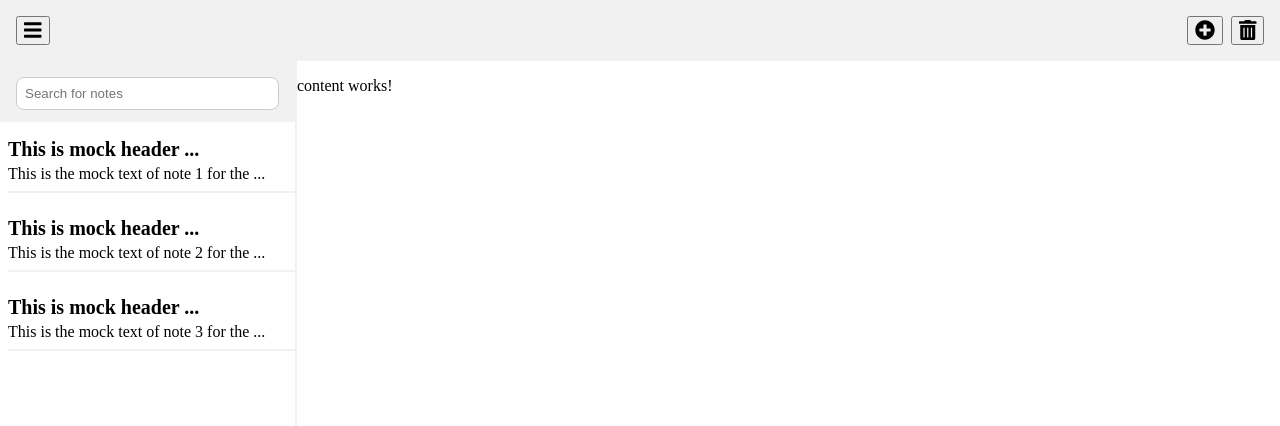
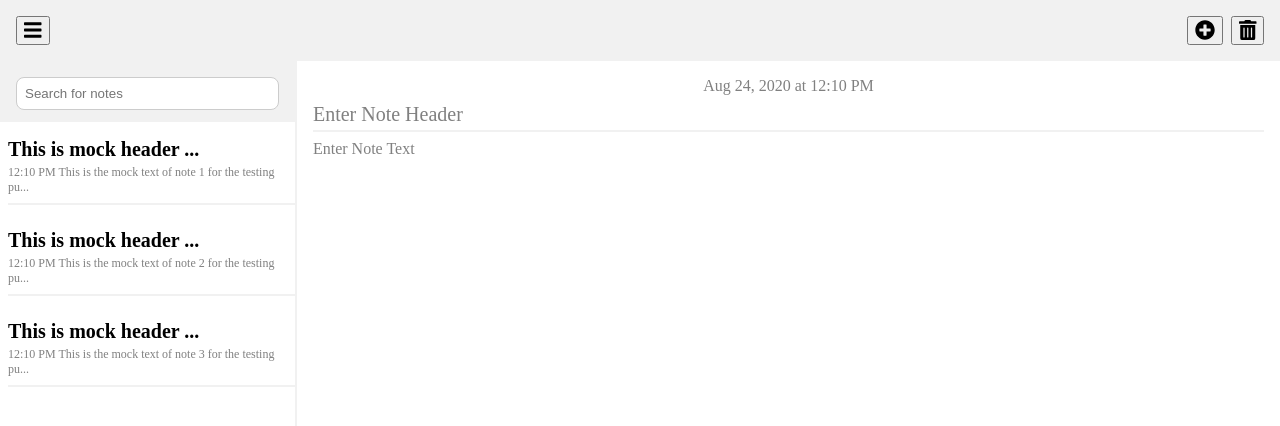
Before and after one commit to tomlone/noteApp, an Angular app: page / in a window 1280 px wide. Shown: the top 426 px of the page. Built offline with nearby package versions, Linux system fonts and the light colour scheme.

Commit message:
contentEditable cursor jump is fixed

```diff
--- a/src/app/common/components/content/content.component.html
+++ b/src/app/common/components/content/content.component.html
@@ -1 +1,24 @@
-<p>content works!</p>
+<div class="m-16">
+    <div class="fs-16 text-center mb-8 text-color">
+        {{ getDate() | date}} at {{getDate() | date: 'shortTime' }}
+    </div>
+
+    <div id="noteHeader" contenteditable='true'
+        class="fs-20 fw-600 mb-8 border-bottom pb-4px"
+        data-placeholder='Enter Note Header'
+        [textContent]='noteService.selectedNote?.header'
+        (input)='readAndSetData($event, "header")'
+    >
+
+    </div>
+
+    <div id="noteText" contenteditable="true"
+        class="fs-16"
+        data-placeholder='Enter Note Text'
+        [textContent]="noteService.selectedNote?.text"
+        (input)='readAndSetData($event, "text")'
+    >
+
+    </div>
+
+</div>
--- a/src/app/common/components/content/content.component.scss
+++ b/src/app/common/components/content/content.component.scss
@@ -0,0 +1,12 @@
+#noteHeader:empty::before {
+    color                       :   grey !important;
+    content                     :   attr(data-placeholder);
+    cursor                      :   text !important;
+    font-weight                 :   300 !important;
+}
+
+#noteText:empty::before {
+    color                       :   grey !important;
+    content                     :   attr(data-placeholder);
+    cursor                      :   text !important;
+}
--- a/src/app/common/components/content/content.component.ts
+++ b/src/app/common/components/content/content.component.ts
@@ -1,4 +1,7 @@
 import { Component, OnInit      }   from    '@angular/core';
+
+import { NoteService            }   from    '../../services/note.service';
+import { Note } from '../../models/note.model';
 
 @Component({
     selector                    :   'content-component',
@@ -7,9 +10,83 @@ import { Component, OnInit      }   from    '@angular/core';
 })
 export class ContentComponent implements OnInit {
 
-    constructor() { }
+    constructor(
+        public noteService      :   NoteService
+    ) { }
 
     ngOnInit(): void {
     }
 
+    public getDate(): Date {
+		// return new Date();
+		if(this.noteService.selectedNote && this.noteService.selectedNote.updatedAt) {
+			return new Date(this.noteService.selectedNote.updatedAt);
+		} else {
+			return new Date();
+		}
+    }
+
+    public readAndSetData(
+		ev						: 	any,
+		type					?: 	'header' | 'text'
+	): void {
+
+        // let element             =   document.getElementById('noteHeader');
+        // let range               =   document.createRange();
+        // let position            =   element.innerText.length;
+        // let selection           =   window.getSelection();
+        // console.log(position);
+        //
+        // if(position > 0) {
+            // range.setStartAfter(element.firstChild);
+            // document.getSelection().collapseToEnd();
+            // range.collapse(true);
+            // selection.removeAllRanges();
+            // selection.addRange(range);
+        // }
+
+
+		let payload				:	Note   			=	new Note({});
+		let notes				:	Note[]			=	this.noteService.notesData$.getValue();
+		// this.notes				=	this.noteService.notesData$.getValue();
+		console.log(ev.path[0].innerText, type);
+        // let selection           =   window.getSelection();
+
+        // notes[this.noteService.selectedIndex].header = '';
+        if(type === 'header') {
+            notes[this.noteService.selectedIndex].header    =   ev.path[0].innerText;
+        }
+
+        if(type === 'text') {
+            notes[this.noteService.selectedIndex].text    =   ev.path[0].innerText;
+        }
+
+
+
+		// let x = document.getElementById('noteHeader').innerHTML;
+		// console.log('x -> ', x);
+
+		// debugger;
+		// if(type === 'header') {
+			// payload.header		=	ev.path[0].innerText;
+			// this.notes[this.noteService.selectedIndex].header	=	'';
+			// notes[this.noteService.selectedIndex].header	=	ev.path[0].innerText;
+		// }
+
+		// if(type === 'text') {
+			// payload.text		=	ev.path[0].innerText;
+			// this.notes[this.noteService.selectedIndex].text	=	'';
+			// notes[this.noteService.selectedIndex].text	=	ev.path[0].innerText;
+		// }
+
+		// notes[this.noteService.selectedIndex]		=	payload;
+
+		// notes[this.noteService.selectedIndex].updatedAt	=	new Date();
+
+		// this.storageService.setItem(notes);
+		// this.noteService.notesData$.next(notes);
+
+	}
+
+
 }
--- a/src/app/common/components/notes/notes.component.html
+++ b/src/app/common/components/notes/notes.component.html
@@ -3,6 +3,11 @@
         <div class="fs-20 fw-600 mt-8 pb-4px">
             {{note?.header | truncateText: 20 : 'header'}}
         </div>
-        <div>{{note?.text | truncateText: 40 : 'text' }}</div>
+        <div class="fs-12 text-color">
+            <span class="fs-12 text-color">
+                {{note?.updatedAt | date : 'shortTime'}}
+            </span>
+            {{note?.text | truncateText: 50 : 'text' }}
+        </div>
     </div>
 </div>
```
